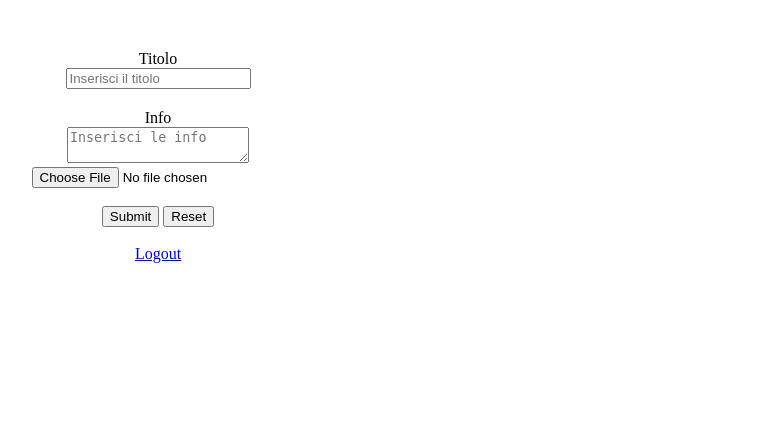
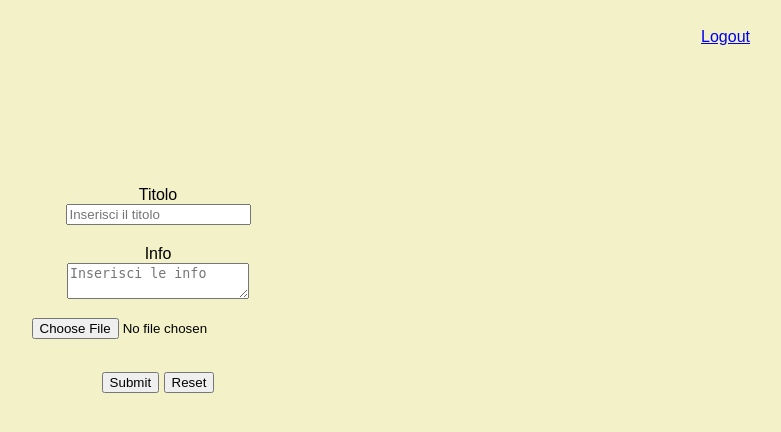
Before and after one commit to 1mattia/site, a Flask app: page /dashboard in a window 1280 px wide. Shown: the top 432 px of the page, without its empty margins (482-1263 px from the left). Run offline with Flask 2, Linux system fonts and the light colour scheme; a user stored in the database is signed in.

Commit message:
aggiunte delle modifiche grafiche

```diff
--- a/app.py
+++ b/app.py
@@ -113,8 +113,8 @@ def dashboard():
         info = request.form['info']
         f = request.files['file']
         filename = secure_filename(f.filename)
+        f.save(app.config['UPLOAD_FOLDER'] + filename)
         connection = sqlite3.connect('prova.db')
-        f.save(app.config['UPLOAD_FOLDER'] + filename)
         connection.row_factory = sqlite3.Row
         connection.execute('INSERT INTO posts (titolo, info, filename) VALUES (?, ?, ?)', (titolo, info, filename))
         connection.commit()
--- /dev/null
+++ b/static/css/dashboard.css
@@ -0,0 +1,32 @@
+@import url('https://fonts.googleapis.com/css2?family=Arvo:ital@1&family=DM+Sans:wght@700&family=Roboto+Mono:ital,wght@0,300;1,300&display=swap');
+
+:root{
+    --background: #F3F1C7;
+    --text: black;
+}
+
+body{
+    background-color: var(--background);
+    font-family: "Work Sans", sans-serif;
+}
+
+.logout{
+    padding: 20px;
+    text-align: end;
+}
+
+.file{
+    margin-top: 15px;
+}
+
+.invia{
+    margin-top: 15px;
+}
+
+.post{
+    margin-top: 120px;
+}
+
+label{
+    font-size: 16px;
+}
--- a/static/css/dolci.css
+++ b/static/css/dolci.css
@@ -164,7 +164,7 @@ nav a:hover {
   transition: opacity 250ms ease-in-out 250ms;
 }
 
-@media screen and (min-width: 800px) {
+@media screen and (min-width: 1000px) {
   .nav-toggle-label {
     display: none;
   }
--- a/templates/dashboard.html
+++ b/templates/dashboard.html
@@ -4,12 +4,23 @@
     <meta charset="UTF-8" />
     <meta http-equiv="X-UA-Compatible" content="IE=edge" />
     <meta name="viewport" content="width=device-width, initial-scale=1.0" />
+    <link rel="stylesheet" href="../static/css/dashboard.css">
     <title>Document</title>
   </head>
   <body>
     <div>
+          <div class="logout">
+            <a href="/logout" class="logout">Logout</a>
+          </div>
+
       <nav>
         <form method="post" class="post" action="/dashboard" enctype="multipart/form-data">
+
+          {% for prova in posts %}
+            <div>
+              <h1>Loggato come: <h1>{{ post.id }}</h1></h1>
+            </div>
+          {% endfor %}
 
             <div class="form-titolo">
                 <label for="titolo">Titolo</label><br>
@@ -22,33 +33,13 @@
             </div>
 
             <div>
-              <input type="file" name="file" />
+              <input type="file" name="file" class="file" />
               <br /><br />
-              <input type="submit" />
-              <input type="reset" />
+              <div class="invia">
+                <input type="submit" />
+                <input type="reset" />
+              </div>
             </div>
-
-            <div><br>
-              <a href="/logout">Logout</a>
-            </div>
-
-            <div style="display: flex;" class="row animate__animated animate__fadeIn" id="box">
-              {% for post in posts %}
-              <div class="card mt-5 m-lg-5" style="width: 18rem">
-                <a class="ricetta">
-                  <img src="../static/img/{{ post.filename }}" alt="torta" class="card-img-top" />
-                  <div class="card-body">
-                    <h5 class="card-title">{{ post.titolo }}</h5>
-                    <p class="card-text">{{ post.info }}.<br /></p>
-                    <form action="{{ post.id }}/delete" method="POST">
-                      <button type="submit" class="btn">Elimina</button>
-                    </form>
-                  </div>
-                </a>
-              </div>
-              {% endfor %}
-             </div>
-
         </form>
       </nav>
   </body>
```
Also changed, not shown: static/css/login.css (added, +20 -0 lines), templates/login.html (+4 -11 lines), prova.db.
